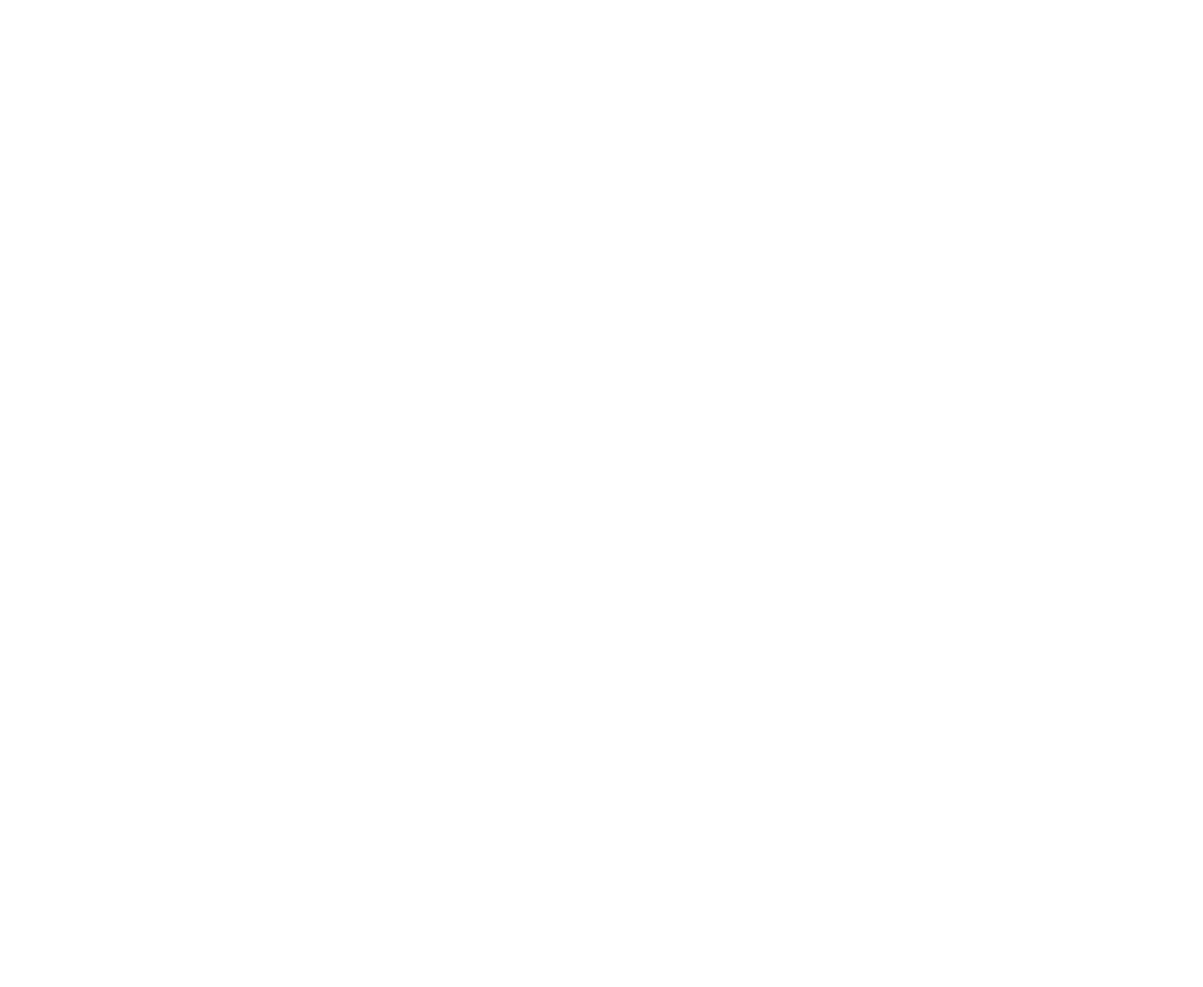
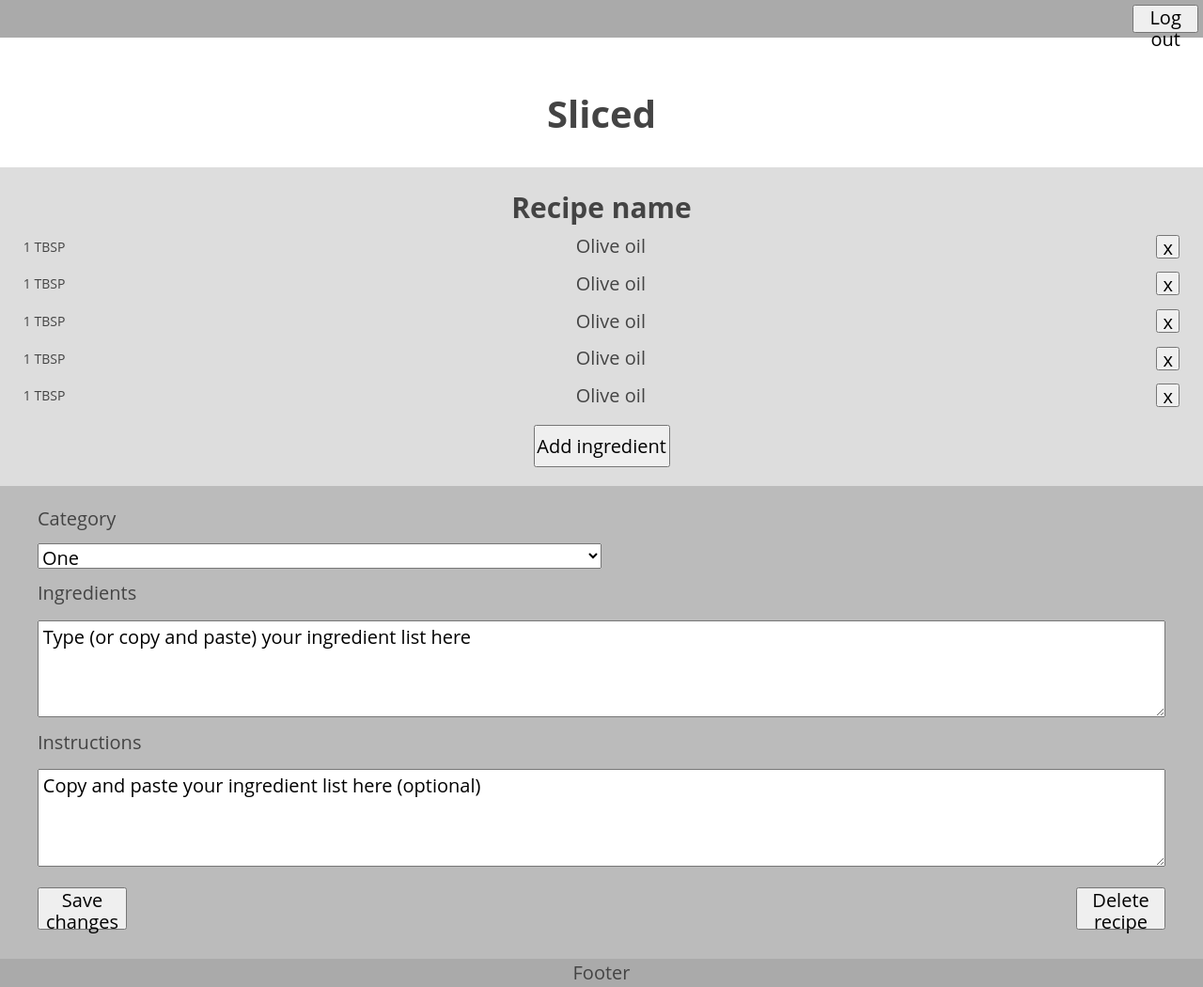
Before and after one commit to Rachanastasia/capstone-wireframe, a plain HTML site: page edit-recipe.html in a window 1280 px wide. Shown: the whole page at 94% size. Before the commit the page ends 800 px from the top, so only its background shows below. Drawn offline with nearby package versions, Linux system fonts and the light colour scheme.

Commit message:
styling adjusted, edit added

```diff
--- a/edit-recipe.html
+++ b/edit-recipe.html
@@ -0,0 +1,87 @@
+<!DOCTYPE html>
+<html lang="en">
+
+<head>
+    <title>New Recipe Wireframe</title>
+    <meta name="viewport" content="width=device-width, initial-scale=1">
+    <link rel="stylesheet" type="text/css" href="//cdnjs.cloudflare.com/ajax/libs/normalize/6.0.0/normalize.css">
+    <link rel="stylesheet" type="text/css" href="form.css">
+</head>
+
+<body>
+    <nav role="navigation">
+        <button>Log out</button>
+    </nav>
+    <header>
+
+        <h1>Sliced</h1>
+    </header>
+    <main role="main">
+        <section class='list'>
+            <h2>Recipe name</h2>
+            <ul>
+                <li>
+                    <span class="amount">1 TBSP</span>
+                    <span class="ingredient">Olive oil</span>
+                    <button class='exit'> x </button>
+                </li>
+
+                <li>
+                    <span class="amount">1 TBSP</span>
+                    <span class="ingredient">Olive oil</span>
+                    <button class='exit'> x </button>
+                </li>
+
+                <li>
+                    <span class="amount">1 TBSP</span>
+                    <span class="ingredient">Olive oil</span>
+                    <button class='exit'> x </button>
+                </li>
+
+                <li>
+                    <span class="amount">1 TBSP</span>
+                    <span class="ingredient">Olive oil</span>
+                    <button class='exit'> x </button>
+                </li>
+
+                <li>
+                    <span class="amount">1 TBSP</span>
+                    <span class="ingredient">Olive oil</span>
+                    <button class='exit'> x </button>
+                </li>
+            </ul>
+            <button>Add ingredient</button>
+        </section>
+
+        <section class='create-recipe-secrion'>
+            <form>
+
+
+                <label for="category">Category</label>
+                <select name="category">
+                    <option>One</option>
+                    <option>Two</option>
+                    <option>Three</option>
+
+                </select>
+
+
+                <label for="ingredients">Ingredients</label>
+                <textarea id="ingredients" name="ingredients"
+                    rows="4">Type (or copy and paste) your ingredient list here</textarea>
+                <label for="instructions">Instructions</label>
+                <textarea id="instructions" name="instructions"
+                    rows="4">Copy and paste your ingredient list here (optional)</textarea>
+
+                <div class="row"><button class="edit-button">Save changes</button>
+                    <button class='edit-button'>Delete recipe</button>
+                </div>
+            </form>
+        </section>
+
+
+    </main>
+    <footer role="content-info">Footer</footer>
+</body>
+
+</html>
--- a/form.css
+++ b/form.css
@@ -16,8 +16,8 @@ body {
     color: #444;
     text-align: center;
     line-height: 1.5;
-    height: 100vh;
-    width: 100vw;
+    height: inherit;
+    width: inherit;
     display: flex;
     justify-content: flex-start;
     flex-direction: column;
@@ -25,79 +25,146 @@ body {
 
 nav,
 footer {
-    padding: 1% 0;
+    padding: 0;
     background-color: #aaa;
     width: 100vw;
 }
+
+section:nth-child(even) {
+    background-color: #bbb;
+}
+
 
 nav {
     position: fixed;
     top: 0;
     left: 0;
     right: 0;
-    z-index: 10;
+    height: 40px;
+    padding: 0.3rem;
     display: flex;
+    align-items: center;
     justify-content: flex-end;
-}
-
-nav button {
-    margin-right: 10%;
-    width: 70px;
-    height: 30px;
-}
-
-main section form button {
-    width: 95px;
-    height: 80%;
-
-
-    margin: 3%;
 
 }
 
 h1 {
-    padding-top: 3%;
+    padding-top: 5%;
 }
 
 main {
-    padding-top: 3%;
-    width: inherit;
-    height: inherit;
+    flex: 2;
     display: flex;
     flex-direction: column;
-    justify-content: flex-start;
+    justify-content: space-between;
+}
+
+section {
+    flex: 2;
+    padding: 1em;
+    background-color: #ddd;
+    display: flex;
+    height: 100%;
+    flex-direction: column;
+    justify-content: center;
     align-items: center;
+}
 
+.list {
+    width: 100%;
 }
 
 form {
+    width: 100%;
+    height: 100%;
+    padding: 0 1em;
     display: flex;
     flex-direction: column;
-    justify-content: flex-start;
-    align-items: center;
-    width: 95%;
-    height: 100%;
+    align-items: flex-start;
+    justify-content: center;
+}
+
+form>* {
+    margin-bottom: 0.7rem;
+}
+
+textarea {
+    width: 100%;
+    flex: 2;
+    margin-top: 0.15rem;
+    padding: 0.3rem;
+}
 
 
+
+input {
+    height: 1.7rem;
+    width: 100%;
+}
+
+select {
+    width: 50%;
+    height: 1.7rem;
+}
+
+button {
+    width: 145px;
+    height: 45px;
+    margin-top: 0.7rem;
 
 
 }
 
+nav button {
 
-section {
-    background-color: #bbb;
-    width: 90vw;
+    width: 70px;
+    height: 30px;
+    margin-top: 0;
+}
+
+ul {
+    list-style: none;
     display: flex;
     flex-direction: column;
-    justify-content: center;
+    width: inherit;
     align-items: center;
-    padding: 2%;
 }
 
+li {
+    display: flex;
+    width: inherit;
+    justify-content: space-between;
+    align-items: center;
+    padding: 0.3rem;
+}
 
-textarea {
+.amount {
+    font-size: 14px;
+}
+
+.ingredient {
+    font-size: 20px;
+}
+
+.exit {
+    width: 30px;
+    font-size: 20px;
+}
+
+.row {
+    display: flex;
     width: inherit;
-    height: inherit;
-    padding: 2%;
+    justify-content: space-between;
+}
+
+.edit-button {
+    width: 95px;
+}
+
+li .exit {
+    width: 25px;
+    height: 25px;
+    padding: 0;
+    margin: 0;
 
 }
--- a/styles.css
+++ b/styles.css
@@ -1,5 +1,12 @@
 * {
     box-sizing: border-box;
+    padding: 0;
+    margin: 0;
+}
+
+html {
+    width: 100vw;
+    height: 100vh;
 }
 
 body {
@@ -9,34 +16,91 @@ body {
     color: #444;
     text-align: center;
     line-height: 1.5;
+    height: inherit;
+    width: inherit;
+    display: flex;
+    justify-content: flex-start;
+    flex-direction: column;
 }
 
 nav,
 footer {
-    padding: 1% 0;
+    padding: 0;
     background-color: #aaa;
+    width: 100vw;
 }
+
 
 nav {
     position: fixed;
     top: 0;
     left: 0;
     right: 0;
-    z-index: 10;
+    height: 40px;
+    display: flex;
+    align-items: center;
+    justify-content: flex-end;
+
+}
+
+h1 {
+    padding-top: 5%;
+}
+
+main {
+    flex: 2;
+    display: flex;
+    flex-direction: column;
+    justify-content: space-between;
+}
+
+section {
+    height: 2;
+    padding: 1em;
+}
+
+/* header {
+    padding: 2% 0;
+} */
+
+/* main {
+    padding-top: 3%;
+    width: 90vw;
+    height: 90vh;
+    display: flex;
+    flex-direction: column;
+    justify-content: flex-start;
+    align-items: center;
+
+} */
+
+/*
+section {
+    min-height: 200px;
+    padding: 6% 0;
+    background-color: #bbb;
+    display: flex;
+    flex-direction: column;
+    justify-content: flex-start;
+    align-items: center;
+} */
+
+section:nth-child(even) {
+    background-color: #ddd;
 }
 
 
 
-header {
-    padding: 2% 0;
+button {
+    width: 145px;
+    height: 45px;
+    margin: 3%;
+
 }
 
-section {
-    min-height: 200px;
-    padding: 6% 0;
-    background-color: #bbb;
+nav button {
+
+    width: 70px;
+    height: 30px;
+
 }
-
-section:nth-child(even) {
-    background-color: #ddd;
-}
```
Also changed, not shown: create-recipe.html (+9 -8 lines), index.html (+8 -5 lines), login.html (+5 -4 lines), recipe-view.html (+13 -5 lines).
